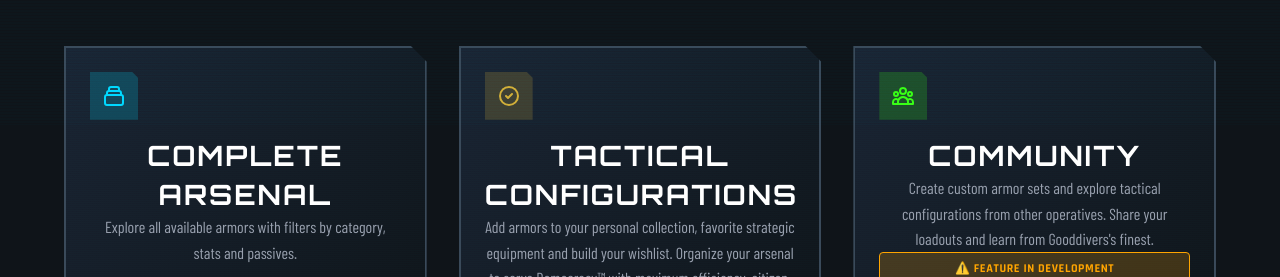
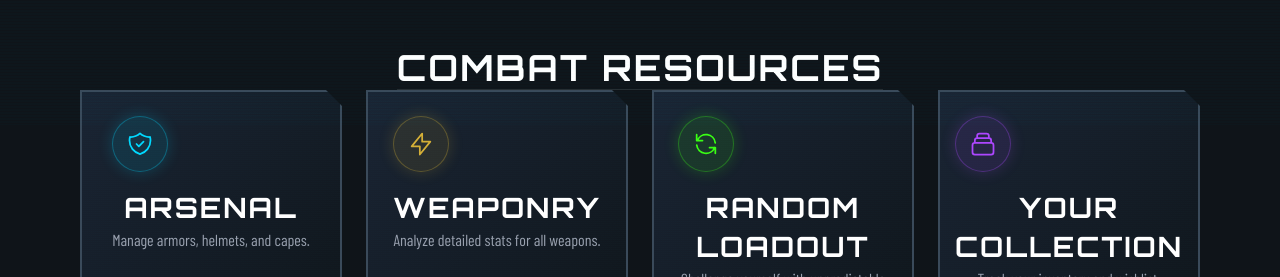
Before and after one commit to DionathaGoulart/Helldivers, a Next.js app in the folder frontend/: page / in a window 1280 px wide. Shown: the part 675-952 px from the top of the page. Built offline with nearby package versions, Linux system fonts and the light colour scheme; no server answers; the database is empty.

Commit message:
feat(home): redesign homepage with feature cards and update translations
Updates homepage layout to highlight Armory, Weaponry, Random Loadout and Collection. Updates copyright year to 2026.C

```diff
--- a/frontend/app/page.tsx
+++ b/frontend/app/page.tsx
@@ -95,52 +95,82 @@ export default function HomePage() {
           )}
         </div>
 
+
         {/* Features */}
-          <div className="grid md:grid-cols-3 gap-8 content-section">
-            <Card glowColor="cyan">
-              <div className="w-12 h-12 mb-4 flex items-center justify-center bg-[rgba(0,217,255,0.2)] [clip-path:polygon(0_0,calc(100%-6px)_0,100%_6px,100%_100%,0_100%)]">
-                <svg className="w-6 h-6 text-[#00d9ff]" fill="none" stroke="currentColor" viewBox="0 0 24 24">
-                  <path strokeLinecap="round" strokeLinejoin="round" strokeWidth={2} d="M19 11H5m14 0a2 2 0 012 2v6a2 2 0 01-2 2H5a2 2 0 01-2-2v-6a2 2 0 012-2m14 0V9a2 2 0 00-2-2M5 11V9a2 2 0 012-2m0 0V5a2 2 0 012-2h6a2 2 0 012 2v2M7 7h10" />
+        <div className="w-full max-w-6xl flex flex-col items-center">
+          <h2 className="text-3xl font-bold mb-8 uppercase tracking-wider font-['Orbitron'] text-white/80 border-b border-white/10 pb-4 px-12">
+            {t('home.featuresTitle')}
+          </h2>
+
+          <div className="grid md:grid-cols-2 lg:grid-cols-4 gap-6 content-section w-full px-4">
+            {/* Armory */}
+            <Link href="/armory" className="block h-full">
+              <Card glowColor="cyan" className="h-full hover:scale-105 transition-transform duration-300 cursor-pointer flex flex-col items-center text-center p-6 bg-gradient-to-br from-[#1a2332] to-[#0d141f]">
+                <div className="w-14 h-14 mb-4 flex items-center justify-center bg-[rgba(0,217,255,0.1)] rounded-full border border-[#00d9ff]/30 shadow-[0_0_15px_rgba(0,217,255,0.2)]">
+                  <svg className="w-7 h-7 text-[#00d9ff]" fill="none" stroke="currentColor" viewBox="0 0 24 24">
+                    <path strokeLinecap="round" strokeLinejoin="round" strokeWidth={1.5} d="M9 12l2 2 4-4m5.618-4.016A11.955 11.955 0 0112 2.944a11.955 11.955 0 01-8.618 3.04A12.02 12.02 0 003 9c0 5.591 3.824 10.29 9 11.622 5.176-1.332 9-6.03 9-11.622 0-1.042-.133-2.052-.382-3.016z" />
                   </svg>
                 </div>
-              <h3 className="text-xl font-semibold mb-2 uppercase tracking-wider font-['Rajdhani'] text-[#00d9ff]">
-                {t('home.completeArsenal')}
+                <h3 className="text-xl font-bold mb-2 uppercase tracking-wider font-['Rajdhani'] text-[#00d9ff]">
+                  {t('home.feature.armory.title')}
                 </h3>
-              <p className="text-gray-400">
-                {t('home.arsenalDescription')}
+                <p className="text-gray-400 text-sm leading-relaxed">
+                  {t('home.feature.armory.desc')}
                 </p>
               </Card>
+            </Link>
 
-            <Card glowColor="gold">
-              <div className="w-12 h-12 mb-4 flex items-center justify-center bg-[rgba(212,175,55,0.2)] [clip-path:polygon(0_0,calc(100%-6px)_0,100%_6px,100%_100%,0_100%)]">
-                <svg className="w-6 h-6 text-[#d4af37]" fill="none" stroke="currentColor" viewBox="0 0 24 24">
-                  <path strokeLinecap="round" strokeLinejoin="round" strokeWidth={2} d="M9 12l2 2 4-4m6 2a9 9 0 11-18 0 9 9 0 0118 0z" />
+            {/* Weaponry */}
+            <Link href="/weaponry" className="block h-full">
+              <Card glowColor="gold" className="h-full hover:scale-105 transition-transform duration-300 cursor-pointer flex flex-col items-center text-center p-6 bg-gradient-to-br from-[#1a2332] to-[#0d141f]">
+                <div className="w-14 h-14 mb-4 flex items-center justify-center bg-[rgba(212,175,55,0.1)] rounded-full border border-[#d4af37]/30 shadow-[0_0_15px_rgba(212,175,55,0.2)]">
+                  <svg className="w-7 h-7 text-[#d4af37]" fill="none" stroke="currentColor" viewBox="0 0 24 24">
+                    <path strokeLinecap="round" strokeLinejoin="round" strokeWidth={1.5} d="M13 10V3L4 14h7v7l9-11h-7z" />
                   </svg>
                 </div>
-              <h3 className="text-xl font-semibold mb-2 uppercase tracking-wider font-['Rajdhani'] text-[#d4af37]">
-                {t('home.tacticalConfigs')}
+                <h3 className="text-xl font-bold mb-2 uppercase tracking-wider font-['Rajdhani'] text-[#d4af37]">
+                  {t('home.feature.weaponry.title')}
                 </h3>
-              <p className="text-gray-400">
-                {t('home.tacticalDescription')}
+                <p className="text-gray-400 text-sm leading-relaxed">
+                  {t('home.feature.weaponry.desc')}
                 </p>
               </Card>
+            </Link>
 
-            <Card glowColor="green">
-              <div className="w-12 h-12 mb-4 flex items-center justify-center bg-[rgba(57,255,20,0.2)] [clip-path:polygon(0_0,calc(100%-6px)_0,100%_6px,100%_100%,0_100%)]">
-                <svg className="w-6 h-6 text-[#39ff14]" fill="none" stroke="currentColor" viewBox="0 0 24 24">
-                  <path strokeLinecap="round" strokeLinejoin="round" strokeWidth={2} d="M17 20h5v-2a3 3 0 00-5.356-1.857M17 20H7m10 0v-2c0-.656-.126-1.283-.356-1.857M7 20H2v-2a3 3 0 015.356-1.857M7 20v-2c0-.656.126-1.283.356-1.857m0 0a5.002 5.002 0 019.288 0M15 7a3 3 0 11-6 0 3 3 0 016 0zm6 3a2 2 0 11-4 0 2 2 0 014 0zM7 10a2 2 0 11-4 0 2 2 0 014 0z" />
+            {/* Random Loadout */}
+            <Link href="/random-loadout" className="block h-full">
+              <Card glowColor="green" className="h-full hover:scale-105 transition-transform duration-300 cursor-pointer flex flex-col items-center text-center p-6 bg-gradient-to-br from-[#1a2332] to-[#0d141f]">
+                <div className="w-14 h-14 mb-4 flex items-center justify-center bg-[rgba(57,255,20,0.1)] rounded-full border border-[#39ff14]/30 shadow-[0_0_15px_rgba(57,255,20,0.2)]">
+                  <svg className="w-7 h-7 text-[#39ff14]" fill="none" stroke="currentColor" viewBox="0 0 24 24">
+                    <path strokeLinecap="round" strokeLinejoin="round" strokeWidth={1.5} d="M4 4v5h.582m15.356 2A8.001 8.001 0 004.582 9m0 0H9m11 11v-5h-.581m0 0a8.003 8.003 0 01-15.357-2m15.357 2H15" />
                   </svg>
                 </div>
-              <h3 className="text-xl font-semibold mb-2 uppercase tracking-wider font-['Rajdhani'] text-[#39ff14]">
-                {t('home.community')}
+                <h3 className="text-xl font-bold mb-2 uppercase tracking-wider font-['Rajdhani'] text-[#39ff14]">
+                  {t('home.feature.random.title')}
                 </h3>
-              <p className="text-gray-400 mb-3">
-                {t('home.communityDescription')}
+                <p className="text-gray-400 text-sm leading-relaxed">
+                  {t('home.feature.random.desc')}
                 </p>
-              <div className="text-xs uppercase tracking-wider px-3 py-2 rounded bg-[rgba(255,165,0,0.2)] border border-[#ffa500] text-[#ffa500] font-['Rajdhani'] font-bold">
-                {t('home.development')}
+              </Card>
+            </Link>
+
+            {/* Collection */}
+            <Link href={user ? "/collection" : "/login"} className="block h-full">
+              <Card glowColor="purple" className="h-full hover:scale-105 transition-transform duration-300 cursor-pointer flex flex-col items-center text-center p-6 bg-gradient-to-br from-[#1a2332] to-[#0d141f]">
+                <div className="w-14 h-14 mb-4 flex items-center justify-center bg-[rgba(168,85,247,0.1)] rounded-full border border-purple-500/30 shadow-[0_0_15px_rgba(168,85,247,0.2)]">
+                  <svg className="w-7 h-7 text-purple-500" fill="none" stroke="currentColor" viewBox="0 0 24 24">
+                    <path strokeLinecap="round" strokeLinejoin="round" strokeWidth={1.5} d="M19 11H5m14 0a2 2 0 012 2v6a2 2 0 01-2 2H5a2 2 0 01-2-2v-6a2 2 0 012-2m14 0V9a2 2 0 00-2-2M5 11V9a2 2 0 012-2m0 0V5a2 2 0 012-2h6a2 2 0 012 2v2M7 7h10" />
+                  </svg>
                 </div>
+                <h3 className="text-xl font-bold mb-2 uppercase tracking-wider font-['Rajdhani'] text-purple-500">
+                  {t('home.feature.collection.title')}
+                </h3>
+                <p className="text-gray-400 text-sm leading-relaxed">
+                  {t('home.feature.collection.desc')}
+                </p>
               </Card>
+            </Link>
+          </div>
         </div>
       </div>
     </div>
--- a/frontend/lib/translations/en.ts
+++ b/frontend/lib/translations/en.ts
@@ -32,7 +32,7 @@ export const en = {
 
   // Footer
   footer: {
-    copyright: '© 2025 GOODDIVERS. All rights reserved. ™',
+    copyright: '© 2026 GOODDIVERS. All rights reserved. ™',
     serving: 'Serving Democracy™ since 2025',
     madeWith: 'Made with',
     democracy: 'Democracy',
@@ -60,6 +60,25 @@ export const en = {
     community: 'COMMUNITY',
     communityDescription: 'Create custom armor sets and explore tactical configurations from other operatives. Share your loadouts and learn from Gooddivers\'s finest.',
     development: '⚠️ FEATURE IN DEVELOPMENT',
+    featuresTitle: 'COMBAT RESOURCES',
+    feature: {
+      armory: {
+        title: 'ARSENAL',
+        desc: 'Manage armors, helmets, and capes.',
+      },
+      weaponry: {
+        title: 'WEAPONRY',
+        desc: 'Analyze detailed stats for all weapons.',
+      },
+      random: {
+        title: 'RANDOM LOADOUT',
+        desc: 'Challenge yourself with unpredictable setups.',
+      },
+      collection: {
+        title: 'YOUR COLLECTION',
+        desc: 'Track your inventory and wishlist.',
+      },
+    },
   },
 
   // Armory
--- a/frontend/lib/translations/pt-BR.ts
+++ b/frontend/lib/translations/pt-BR.ts
@@ -32,7 +32,7 @@ export const ptBR = {
 
   // Footer
   footer: {
-    copyright: '© 2025 GOODDIVERS. Todos os direitos reservados. ™',
+    copyright: '© 2026 GOODDIVERS. Todos os direitos reservados. ™',
     serving: 'Servindo a Democracia™ desde 2025',
     madeWith: 'Feito com',
     democracy: 'Democracia',
@@ -60,6 +60,25 @@ export const ptBR = {
     community: 'COMUNIDADE',
     communityDescription: 'Crie sets de armadura personalizados e explore configurações táticas de outros operativos. Compartilhe seus loadouts e aprenda com os melhores da Gooddivers.',
     development: '⚠️ RECURSO EM DESENVOLVIMENTO',
+    featuresTitle: 'RECURSOS DE COMBATE',
+    feature: {
+      armory: {
+        title: 'ARSENAL',
+        desc: 'Gerencie armaduras, capacetes e capas.',
+      },
+      weaponry: {
+        title: 'ARMAMENTO',
+        desc: 'Analise estatísticas detalhadas de todas as armas.',
+      },
+      random: {
+        title: 'LOADOUT ALEATÓRIO',
+        desc: 'Desafie-se com configurações imprevisíveis.',
+      },
+      collection: {
+        title: 'SUA COLEÇÃO',
+        desc: 'Rastreie seu inventário e lista de desejos.',
+      },
+    },
   },
 
   // Armory
```
Lines whose indentation alone changed are shown as unchanged.
